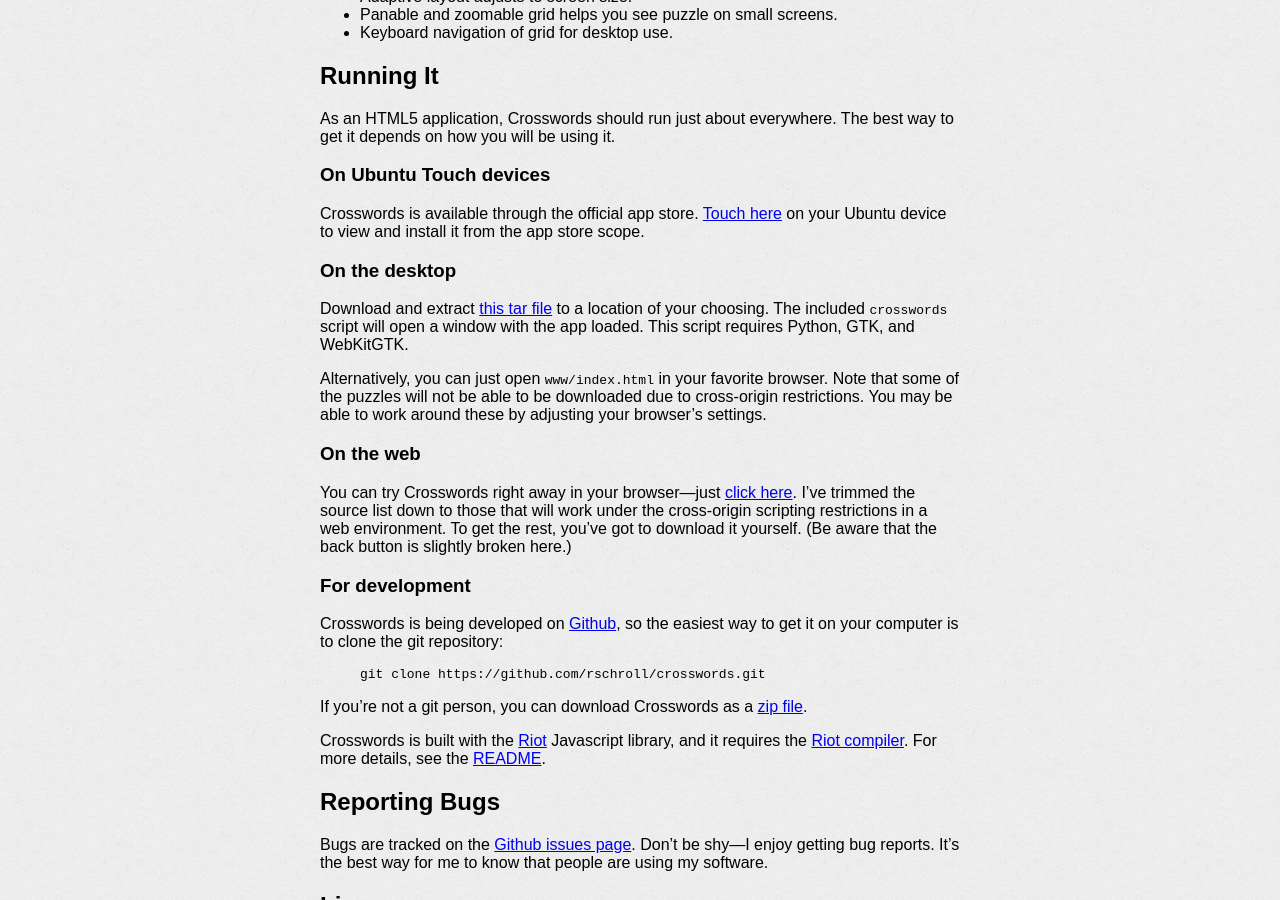
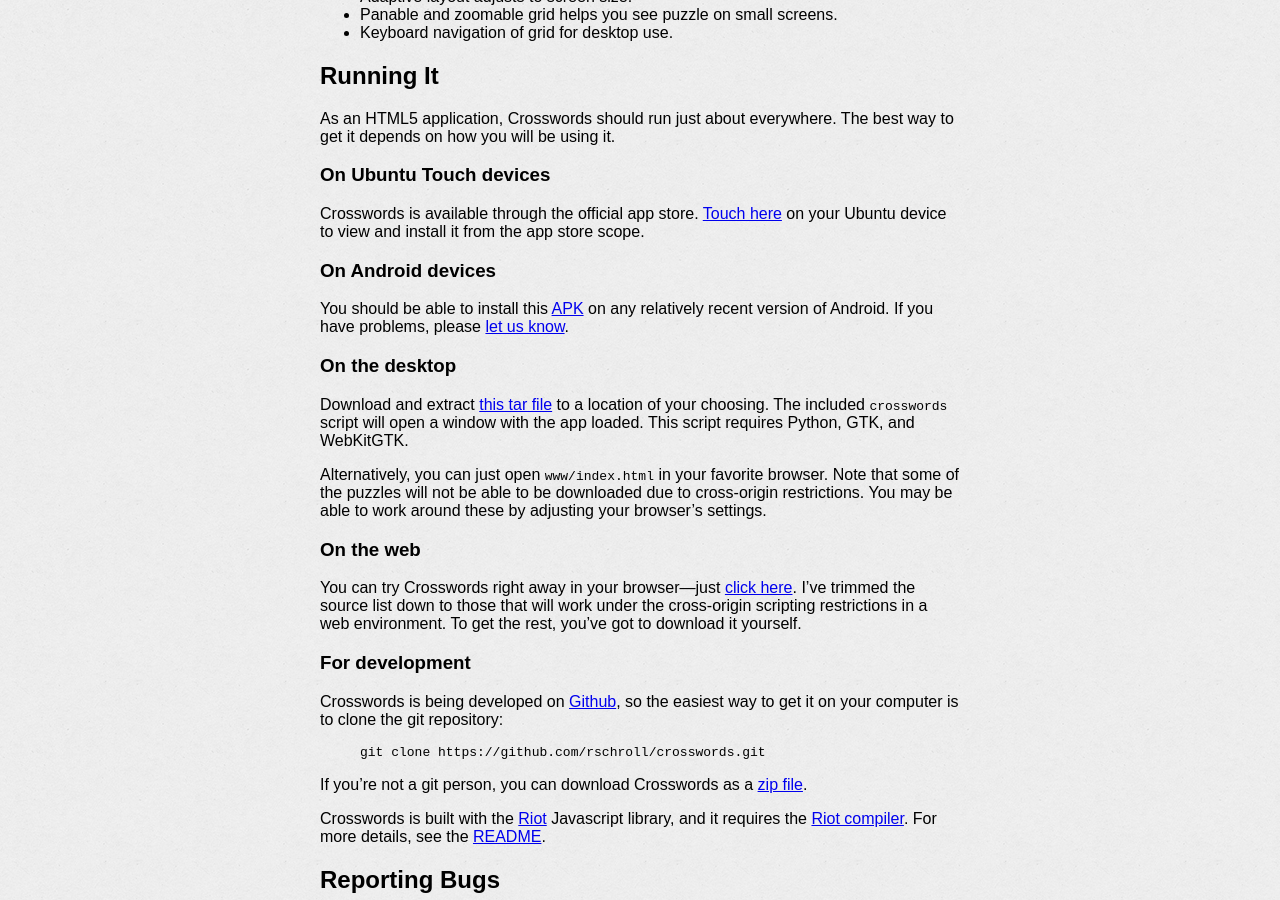
Before and after one commit to rschroll/crosswords, a Jekyll site: the page built from index.md, in a window 1280 px wide and 900 px high, scrolled down 762 px. Built offline with Jekyll 4.4.1, drawn with Linux system fonts in a browser that asks for light colours; some of the changed text lies outside the part shown.

Commit message:
Update home page

```diff
--- a/index.md
+++ b/index.md
@@ -33,10 +33,17 @@
 here](scope://com.canonical.scopes.clickstore?q=Crosswords) on your
 Ubuntu device to view and install it from the app store scope.
 
+### On Android devices
+
+You should be able to install this
+[APK](https://github.com/rschroll/crosswords/releases/download/0.3.1/crosswords.apk)
+on any relatively recent version of Android.  If you have problems,
+please [let us know](#reporting-bugs).
+
 ### On the desktop
 
 Download and extract [this tar
-file](https://github.com/rschroll/crosswords/releases/download/0.3.0/crosswords.tar.gz)
+file](https://github.com/rschroll/crosswords/releases/download/0.3.1/crosswords.tar.gz)
 to a location of your choosing.  The included `crosswords` script will
 open a window with the app loaded.  This script requires Python, GTK,
 and WebKitGTK.
@@ -51,8 +58,7 @@
 You can try Crosswords right away in your browser---just [click
 here](www/).  I've trimmed the source list down to those that will work
 under the cross-origin scripting restrictions in a web environment.  To
-get the rest, you've got to download it yourself.  (Be aware that the
-back button is slightly broken here.)
+get the rest, you've got to download it yourself.
 
 ### For development
 
```
Also changed, not shown: other parts of index.md (+3 -3 lines).
